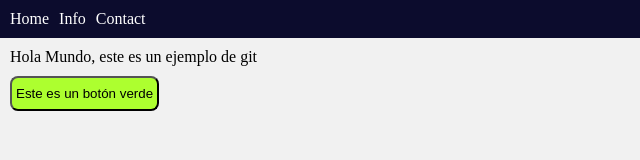
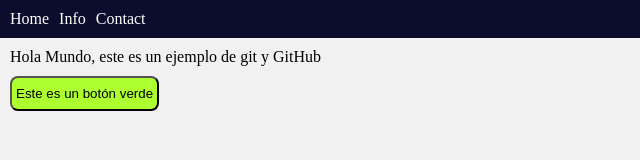
Before and after one commit to danyel117/repositorio-ejemplo, a plain HTML site: page index.html in a window 1280 px wide. Shown: the full height of the page, 0-640 px from the left. Drawn offline with Linux system fonts and the light colour scheme.

Commit message:
agregar texto de GitHub

```diff
--- a/index.html
+++ b/index.html
@@ -16,7 +16,7 @@
       </ul>
     </div>
     <div class="container">
-      <p>Hola Mundo, este es un ejemplo de git</p>
+      <p>Hola Mundo, este es un ejemplo de git y GitHub</p>
       <div class="actions">
         <button>Este es un botón verde</button>
       </div>
```
